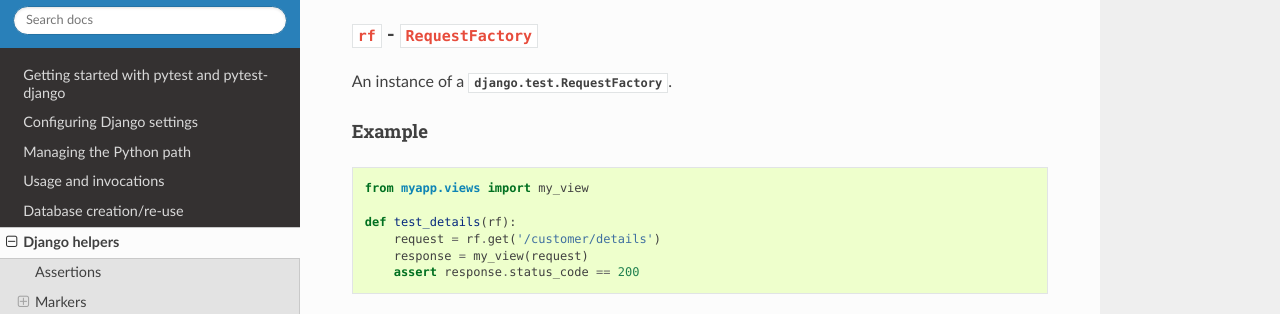
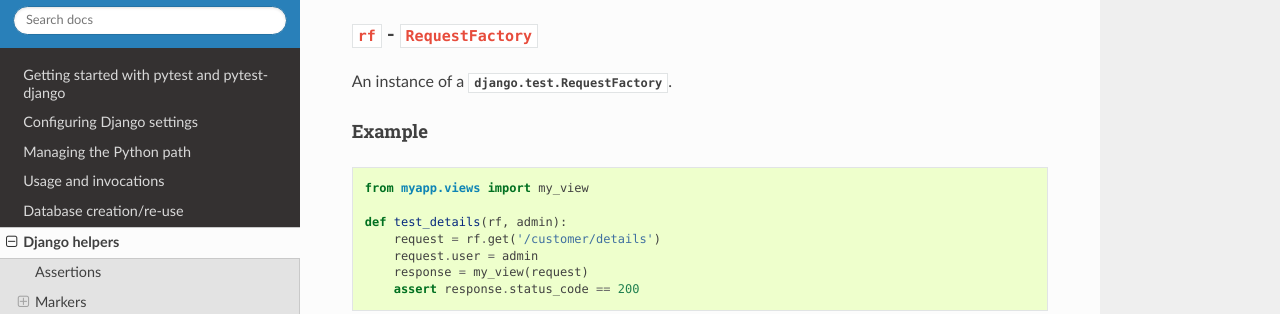
Before and after one commit to pytest-dev/pytest-django, a Sphinx documentation site: the page built from docs/helpers.rst, in a window 1280 px wide and 900 px high, scrolled down 2235 px, cut to the strip 45-359 px from the top of the window. Built offline with Sphinx 7.4.7 and the Read the Docs theme 2.0.0, drawn with Linux system fonts in a browser that asks for light colours; cross-references to code outside the pages are shown as plain code.

Commit message:
Add `request.user` to example
Newcomers get very confused if `request.user` is not set. I think it makes sense to underline this in the example.

```diff
--- a/docs/helpers.rst
+++ b/docs/helpers.rst
@@ -130,8 +130,9 @@
 
     from myapp.views import my_view
 
-    def test_details(rf):
+    def test_details(rf, admin):
         request = rf.get('/customer/details')
+        request.user = admin
         response = my_view(request)
         assert response.status_code == 200
 
```
